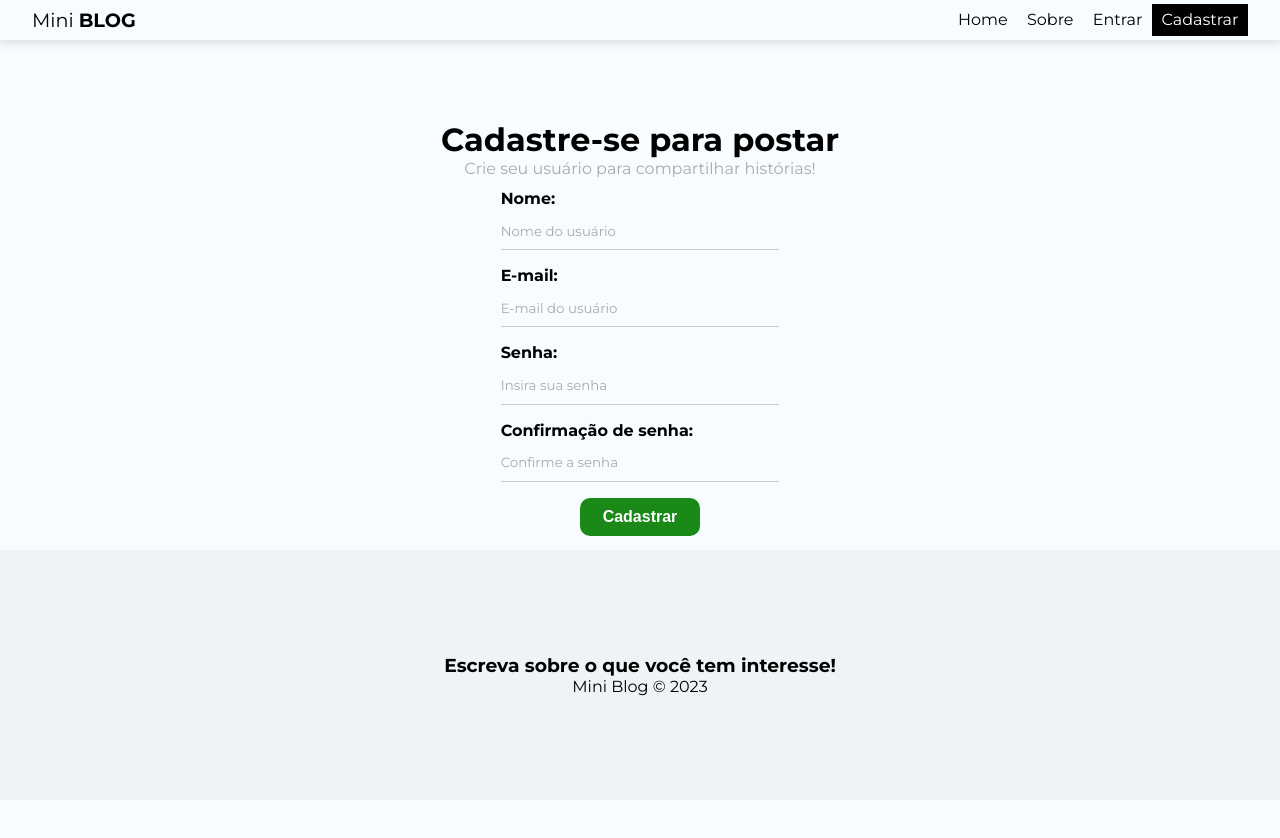
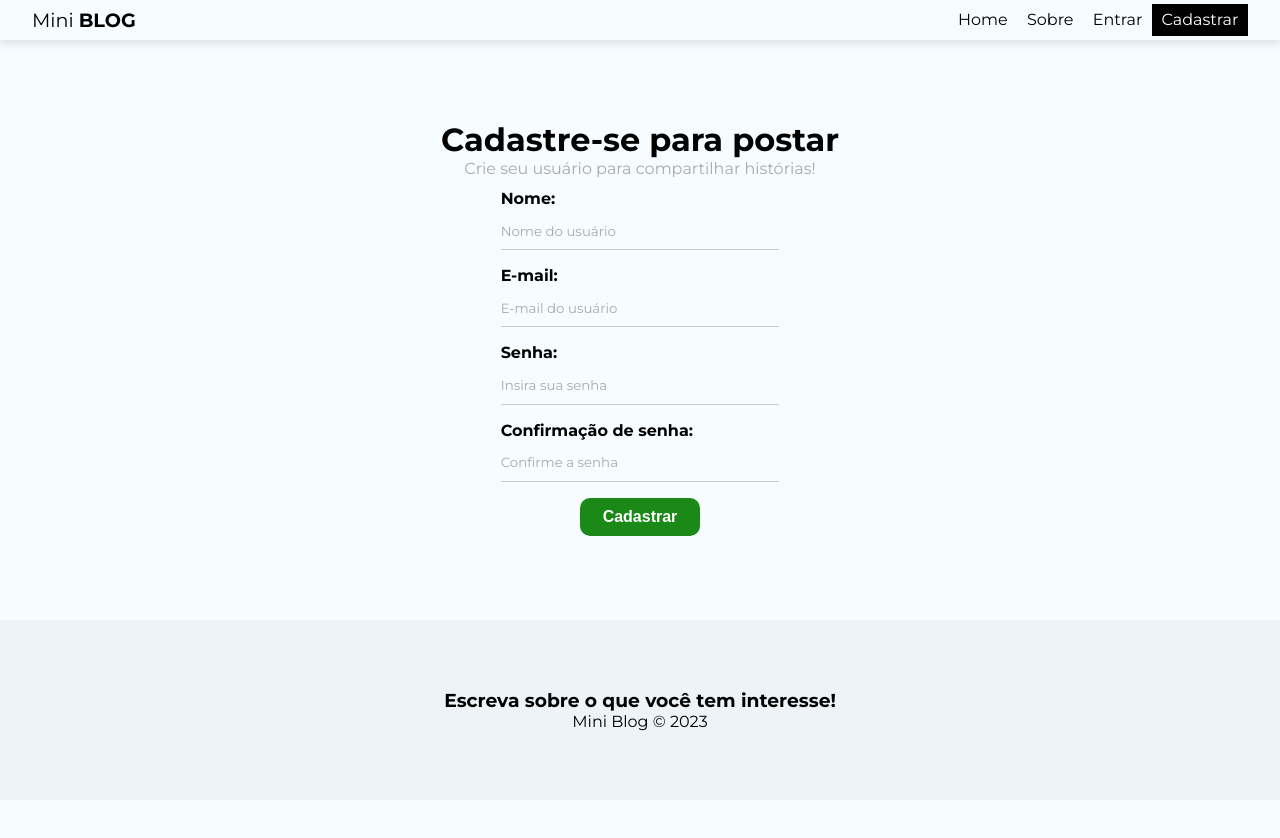
Before and after one commit to abnerfirmino/Projeto-Mini-Blog, a React (Vite) app: page /register in a window 1280 px wide. Shown: the top 838 px of the page. Built offline with nearby package versions, Linux system fonts and the light colour scheme.

Commit message:
css do footer ajustado

```diff
--- a/src/components/Footer/styles.css
+++ b/src/components/Footer/styles.css
@@ -1,5 +1,5 @@
 .footer {
-  height: 250px;
+  height: 180px;
   display: flex;
   flex-direction: column;
   align-items: center;
```
